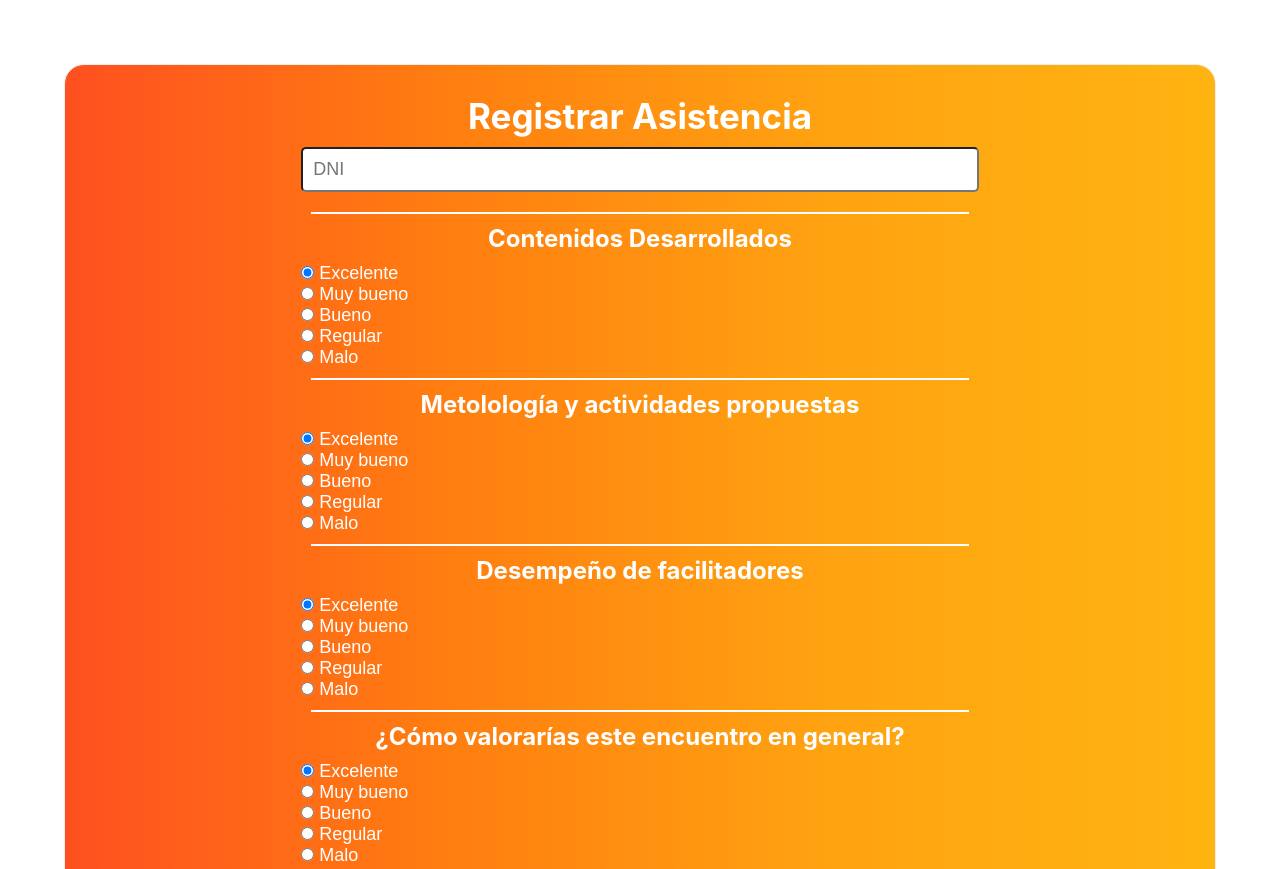
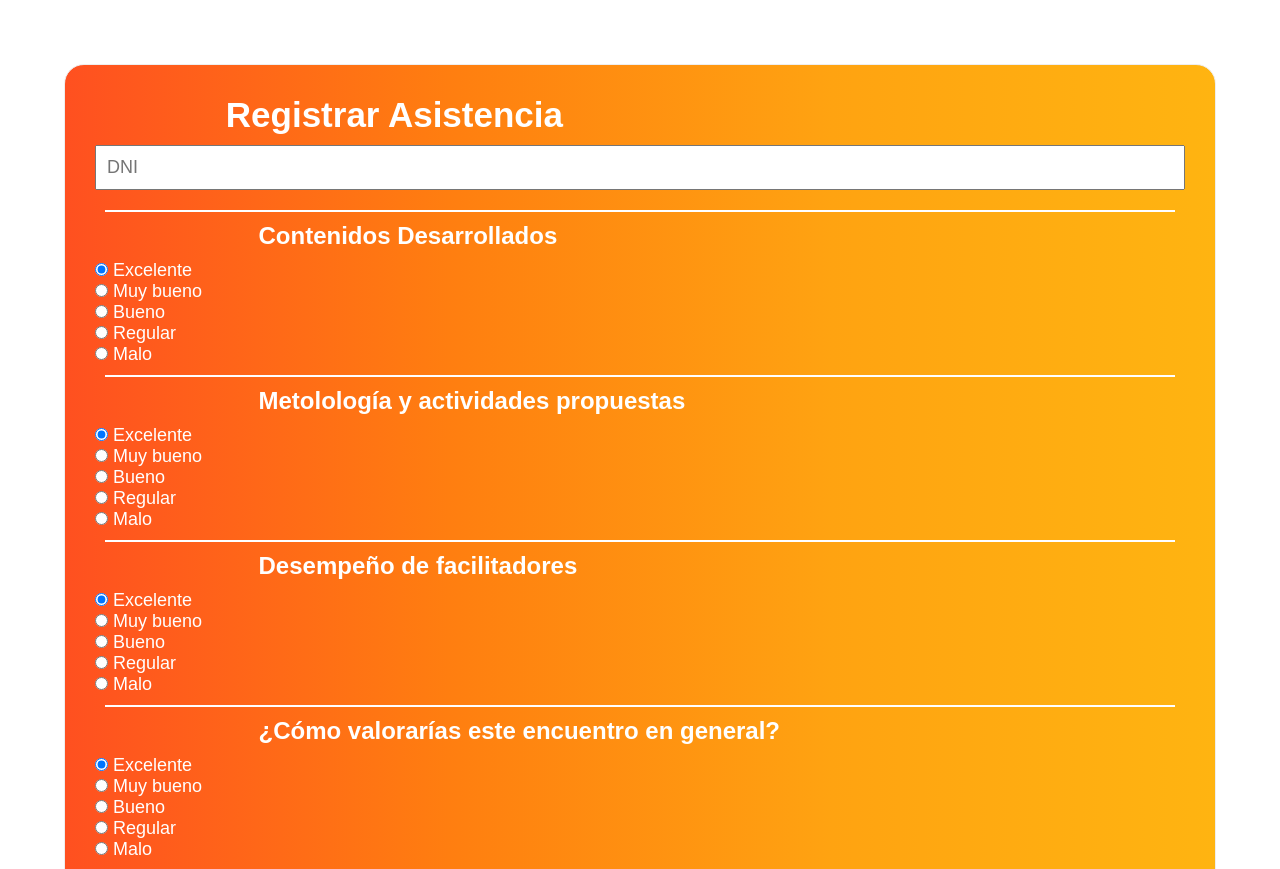
Before and after one commit to brunozz16/yolanda.github.io, a plain HTML site: page index.html in a window 1280 px wide. Shown: the top 869 px of the page. Drawn offline with Linux system fonts and the light colour scheme; a script that the page names is missing.

Commit message:
estilo.css

```diff
--- a/estilo.css
+++ b/estilo.css
@@ -19,28 +19,25 @@ body{
 }
 .container{
 	width: 90%;
-	margin: 5%;
 	padding: 30px;
 	border: 1px solid #eeeeee;
 	border-radius: 20px;
-	background: linear-gradient(to right, #FF5020, #FF7E10, #FFA311, #FFB411);
-	display: flex;
-	justify-content: center;
-	align-items: center;
-
+	margin:5%;
+	background: linear-gradient(to right, #FF5020, #FF7E10, #FFA311, #FFB411)
 }
 h4,h5{
 	margin-bottom: 10px;
 	font-size: 24px;
 	color: white;
-	margin: 1 auto;
-	font-family: 'Inter', sans-serif;
-	text-align: center;
+	margin-left:22%;
 }
 h4{
 	font-size:35px;
-	font-family: 'Inter', sans-serif;
-
+	font-family: Arial, Helvetica, sans-serif;
+	margin-left:12%;
+}
+h5{
+	margin-left:15%;
 }
 .titulo{
 	font-family: 'Times New Roman', Times, serif;
@@ -50,12 +47,10 @@ h4{
 	width: 100%;
 	padding: 10px;
 	margin-bottom: 10px;
-	border-radius: 5px;
 }
 textarea{
 	width: 100%;
 	padding: 10px;
-	border-radius: 5px;
 }
 #submit{
 	border: none;
@@ -64,7 +59,6 @@ textarea{
 	width: 200px;
 	margin-top: 10px;
 	border-radius: 5px;
-	padding: 6px;
 }
 #submit:hover{
 	background-color: #333333;
@@ -102,5 +96,5 @@ textarea{
 .close:hover,.close:focus {
 	color: black;
 	text-decoration: none;
-	cursor: pointer;
+	cursor: pointer;
 }
```
